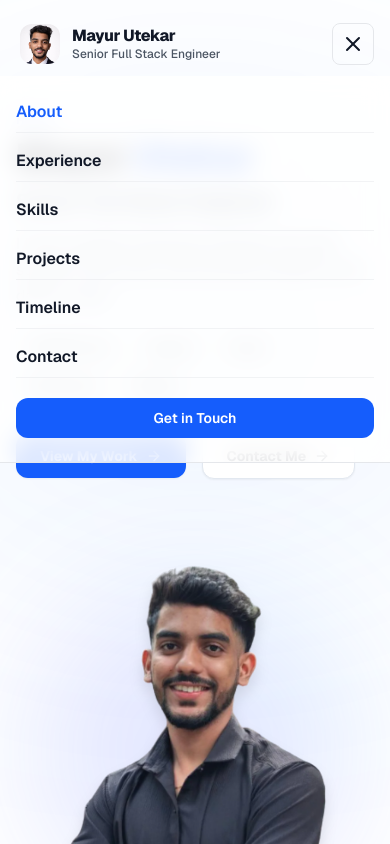
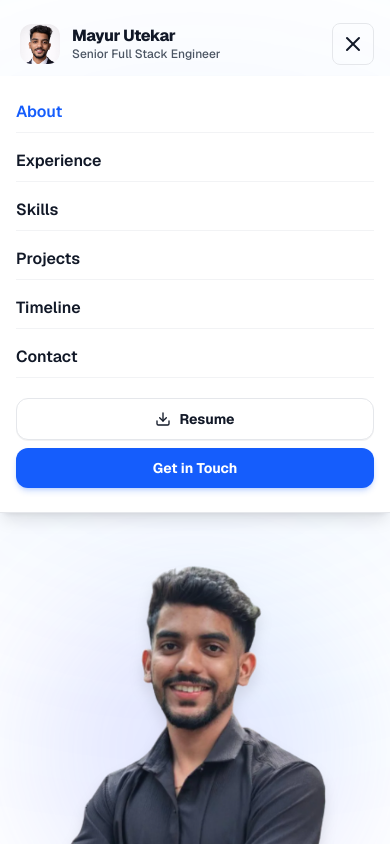
Before and after one commit to MU124/MayurUtekar, a Next.js app: page / in a window 390 px wide. Both pictures are taken after a click on the button 353 px from the left and 44 px from the top of the page. Shown: the top 844 px of the page. Built offline with nearby package versions, Linux system fonts and the light colour scheme.

Commit message:
style(navbar): make mobile drawer menu non-transparent and add Resume button

```diff
--- a/components/Navbar.tsx
+++ b/components/Navbar.tsx
@@ -137,7 +137,7 @@ export default function Navbar() {
 
       {/* Mobile Drawer Navigation */}
       {mobileMenuOpen && (
-        <div className="md:hidden glass-header border-b border-[var(--border-color)] px-4 pt-4 pb-6 mt-2">
+        <div className="md:hidden bg-[var(--bg-primary)] border-b border-[var(--border-color)] px-4 pt-4 pb-6 mt-2 shadow-lg">
           <nav className="flex flex-col gap-2">
             {navLinks.map((link) => (
               <a
@@ -153,13 +153,26 @@ export default function Navbar() {
                 {link.label}
               </a>
             ))}
+            <div className="mt-3 flex flex-col gap-2">
+              <button
+                onClick={() => {
+                  setMobileMenuOpen(false);
+                  setResumeModalOpen(true);
+                }}
+                className="w-full flex items-center justify-center gap-2 px-4 py-2.5 text-sm font-bold rounded-xl border border-[var(--border-color)] bg-[var(--bg-card)] text-[var(--text-primary)] hover:border-blue-500 hover:text-blue-600 transition-colors shadow-2xs cursor-pointer"
+              >
+                <Download className="w-4 h-4" />
+                Resume
+              </button>
+
               <a
                 href="#contact"
                 onClick={() => setMobileMenuOpen(false)}
-              className="mt-3 text-center px-4 py-2.5 text-sm font-semibold rounded-xl bg-blue-600 text-white"
+                className="w-full text-center px-4 py-2.5 text-sm font-bold rounded-xl bg-blue-600 text-white shadow-md shadow-blue-600/20"
               >
                 Get in Touch
               </a>
+            </div>
           </nav>
         </div>
       )}
```
Lines whose indentation alone changed are shown as unchanged.
